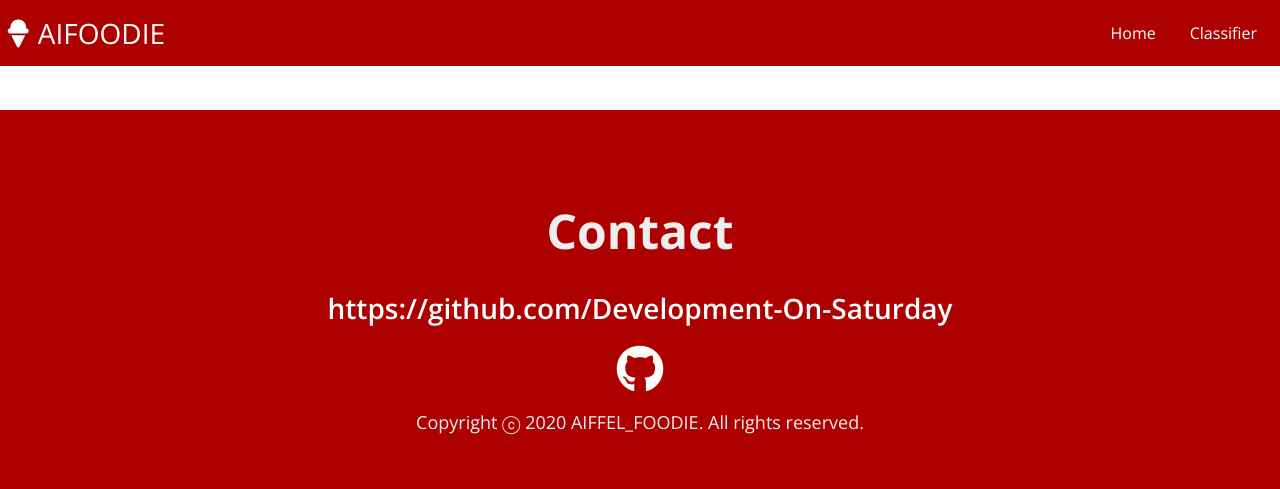
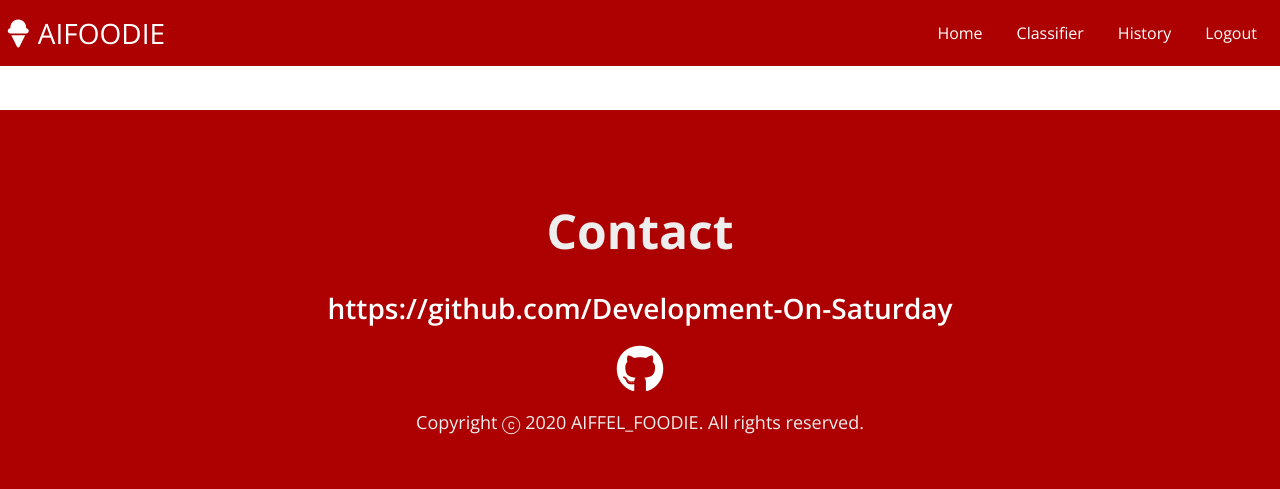
Before and after one commit to Development-On-Saturday/AIFOODIE_PROJECT, a Django app: page /photos/ in a window 1280 px wide. Shown: the top 489 px of the page. Run offline with Django 3.2, Linux system fonts and the light colour scheme; data that the repository does not hold is empty; some libraries are stand-ins or nearby versions.

Commit message:
add history path

```diff
--- a/django_dev/templates/base.html
+++ b/django_dev/templates/base.html
@@ -32,6 +32,7 @@
       </div>
         <ul class="navbar__menu">
           <li class="navbar__menu__item "><a href="{% url 'foods:classifier'%}">Classifier</a></li>
+          <li class="navbar__menu__item "><a href="{% url 'foods:history' pk=user.pk %}">History</a></li>
           <li class="navbar__menu__item active" data-link="#home">Home</li>
           <li class="navbar__menu__item" data-link="#about">About</li>
           <li class="navbar__menu__item" data-link="#skills">Result</li>
--- a/django_dev/templates/base2.html
+++ b/django_dev/templates/base2.html
@@ -27,6 +27,8 @@
       <ul class="navbar__menu">
         <li class="navbar__menu__item "><a href="{% url 'core:index'%}">Home</a></li>
         <li class="navbar__menu__item "><a href="{% url 'foods:classifier'%}">Classifier</a></li>
+        <li class="navbar__menu__item "><a href="{% url 'foods:history' pk=user.pk %}">History</a></li>
+        <li class="navbar__menu__item"><a href="{% url 'users:logout' %}">Logout</a></li>
       </ul>
 
     <!-- Toggle button-->
```
